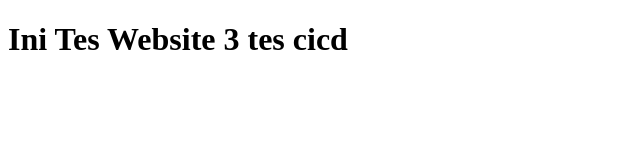
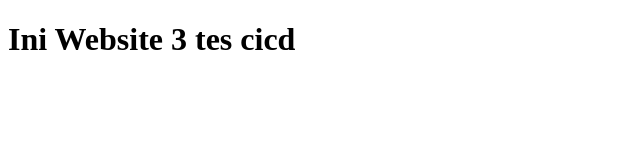
Before and after one commit to raityasfebrika1/website3, a plain HTML site: page index.html in a window 1280 px wide. Shown: the whole page, without its empty margins (0-640 px from the left). Drawn offline with Linux system fonts and the light colour scheme.

Commit message:
perbaiki file deploy

```diff
--- a/index.html
+++ b/index.html
@@ -3,5 +3,5 @@
   <title>Website3</title>
 </head>
 <body>
-  <h1>Ini Tes Website 3 tes cicd</h1>
+  <h1>Ini Website 3 tes cicd</h1>
 </body>
```
Also changed, not shown: 1 other file.
